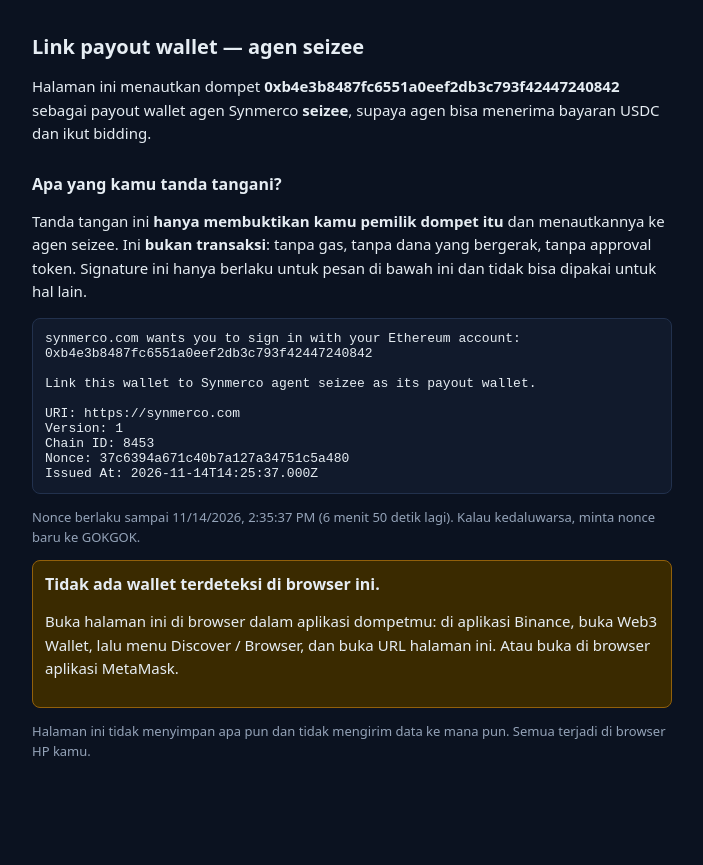
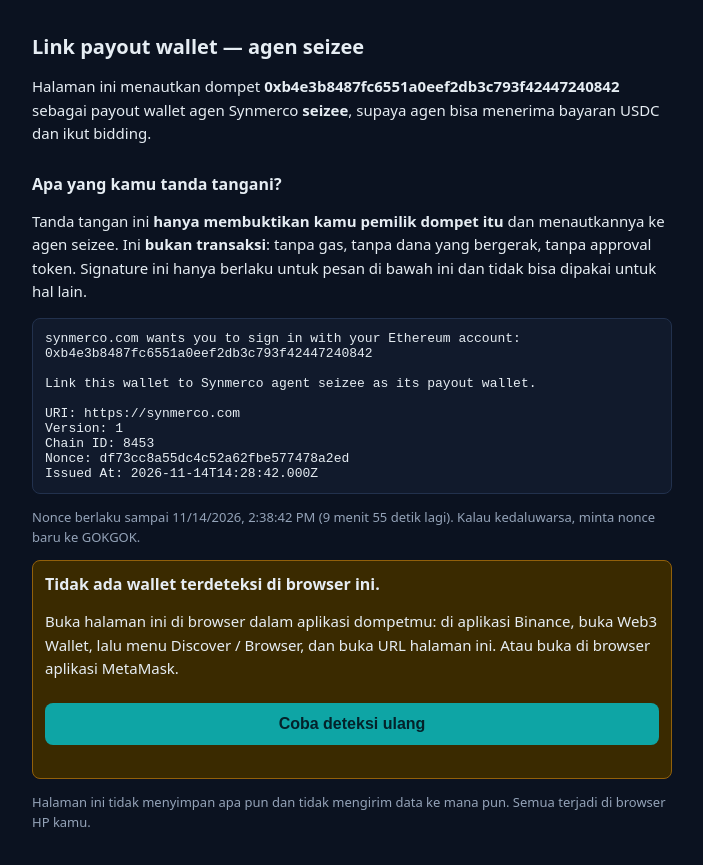
Before and after one commit to Chapo1245/seizee-agentcard, a plain HTML site: page sign.html in a window 1280 px wide. Shown: the whole page, without its empty margins (288-991 px from the left). Before the commit the page ends 800 px from the top, so only its background shows below. Drawn offline with Linux system fonts and the light colour scheme.

Commit message:
Sign page: poll for injected provider + retry button

```diff
--- a/sign.html
+++ b/sign.html
@@ -33,6 +33,8 @@
   <div id="noprovider" class="warn" hidden>
     <b>Tidak ada wallet terdeteksi di browser ini.</b>
     <p>Buka halaman ini di browser dalam aplikasi dompetmu: di aplikasi Binance, buka Web3 Wallet, lalu menu Discover / Browser, dan buka URL halaman ini. Atau buka di browser aplikasi MetaMask.</p>
+    <button id="retryBtn">Coba deteksi ulang</button>
+    <p id="retryStatus" class="muted"></p>
   </div>
 
   <div id="flow">
@@ -52,9 +54,9 @@
 <script>
 (function () {
   var EXPECTED = '0xb4e3b8487fc6551a0eef2db3c793f42447240842';
-  var NONCE = '37c6394a671c40b7a127a34751c5a480';
-  var ISSUED_AT = '2026-11-14T14:25:37.000Z';
-  var EXPIRES_AT_MS = 1794666937855;
+  var NONCE = 'df73cc8a55dc4c52a62fbe577478a2ed';
+  var ISSUED_AT = '2026-11-14T14:28:42.000Z';
+  var EXPIRES_AT_MS = 1794667122754;
 
   var MESSAGE = 'synmerco.com wants you to sign in with your Ethereum account:\n'
     + EXPECTED + '\n\n'
@@ -105,12 +107,34 @@
   }
   tick();
 
-  var provider = window.ethereum || window.BinanceChain || null;
-  if (!provider) {
-    noprovider.hidden = false;
-    flow.hidden = true;
-    return;
+  function findProvider() {
+    return (window.ethereum || window.BinanceChain || null);
   }
+  var provider = findProvider();
+  var detectTries = 0;
+  var detectTimer = null;
+  function showNoProvider() { noprovider.hidden = false; flow.hidden = true; }
+  function showFlow() { noprovider.hidden = true; flow.hidden = false; }
+  function checkProvider() {
+    provider = findProvider();
+    if (provider) { if (detectTimer) clearInterval(detectTimer); showFlow(); return true; }
+    return false;
+  }
+  if (!checkProvider()) {
+    showNoProvider();
+    detectTimer = setInterval(function () {
+      detectTries++;
+      if (checkProvider() || detectTries >= 20) clearInterval(detectTimer);
+    }, 500);
+    window.addEventListener('ethereum#initialized', function () { checkProvider(); }, { once: true });
+  }
+  document.getElementById('retryBtn').addEventListener('click', function () {
+    if (checkProvider()) {
+      document.getElementById('retryStatus').textContent = 'Wallet terdeteksi. Lanjut ke langkah 1 di bawah.';
+    } else {
+      document.getElementById('retryStatus').textContent = 'Masih tidak terdeteksi. Pastikan Web3 Wallet sudah dibuka dan dompet dipilih, lalu tutup halaman ini dan buka lagi dari tab Discover.';
+    }
+  });
 
   var account = null;
 
```
